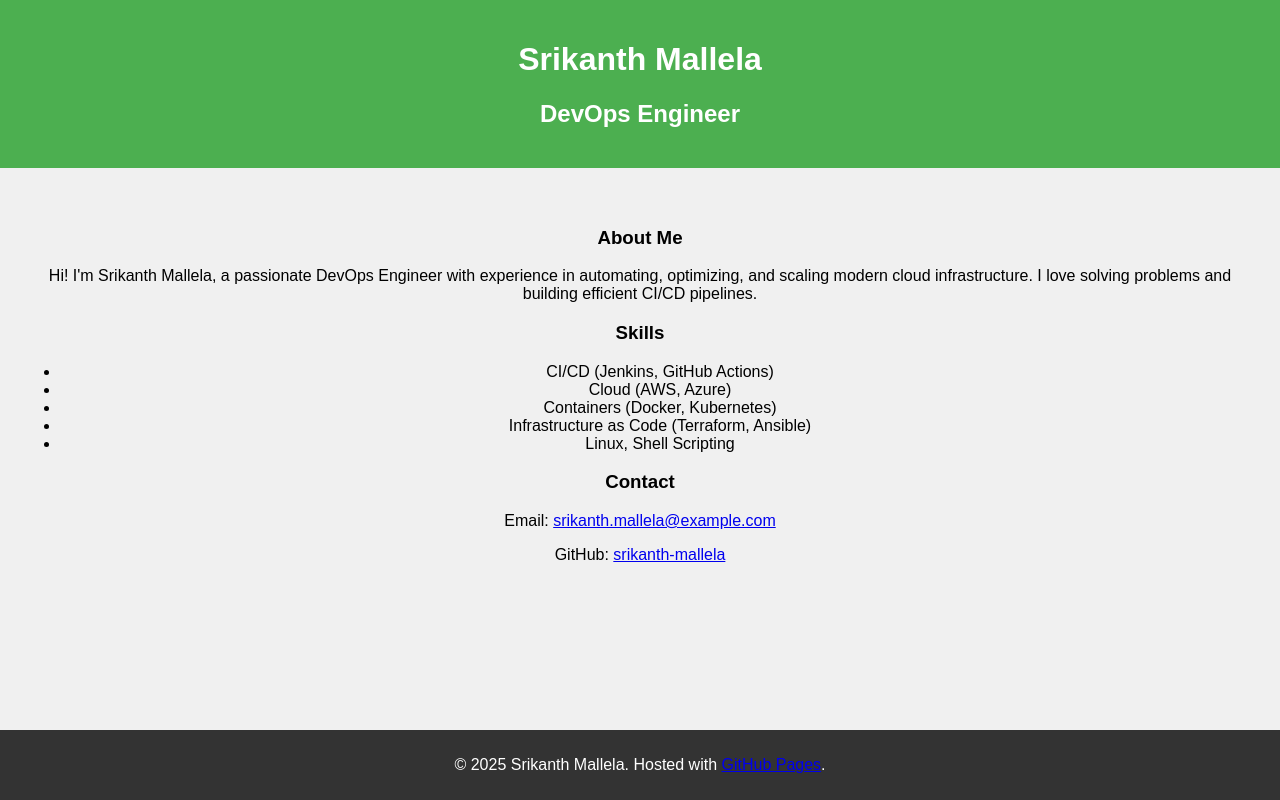
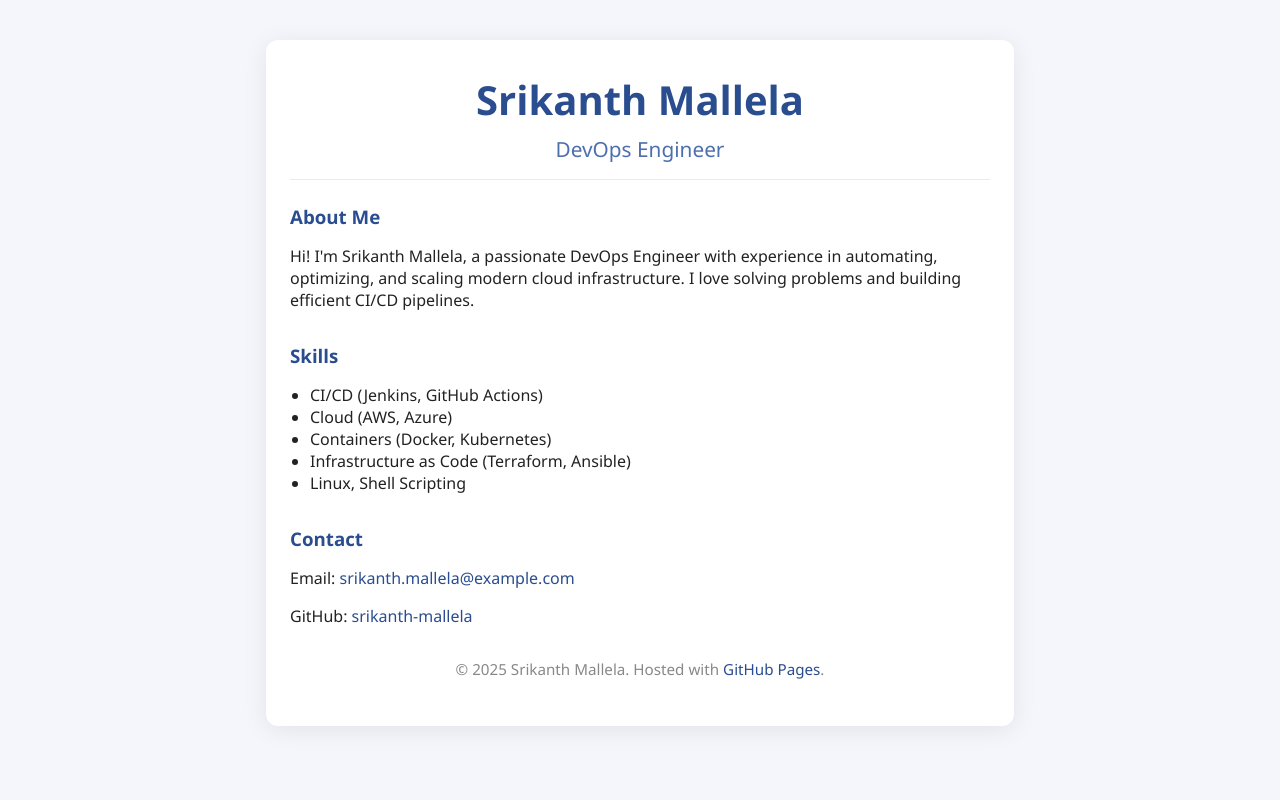
Before and after one commit to srikanth-mallela/SriMallela.github.io, a plain HTML site: page index.html in a window 1280 px wide. Drawn offline with Linux system fonts and the light colour scheme.

Commit message:
Update style.css

```diff
--- a/style.css
+++ b/style.css
@@ -1,32 +1,55 @@
 body {
-    font-family: Arial, sans-serif;
-    text-align: center;
     margin: 0;
     padding: 0;
-    background-color: #f0f0f0;
+    font-family: 'Segoe UI', Arial, sans-serif;
+    background: #f4f6fb;
+    color: #222;
 }
-
+.container {
+    max-width: 700px;
+    margin: 40px auto;
+    background: #fff;
+    border-radius: 12px;
+    box-shadow: 0 4px 24px rgba(0,0,0,0.08);
+    padding: 32px 24px;
+}
 header {
-    background-color: #4CAF50;
-    color: white;
-    padding: 20px 0;
+    border-bottom: 1px solid #eaeaea;
+    margin-bottom: 24px;
+    padding-bottom: 16px;
+    text-align: center;
 }
-
-main {
-    padding: 40px 20px;
+header h1 {
+    margin: 0 0 8px 0;
+    font-size: 2.5rem;
+    color: #2a4d8f;
 }
-
-button {
-    padding: 10px 20px;
-    font-size: 16px;
-    cursor: pointer;
+header h2 {
+    margin: 0;
+    font-size: 1.3rem;
+    color: #4e6fae;
+    font-weight: 400;
 }
-
+main section {
+    margin-bottom: 32px;
+}
+main h3 {
+    color: #2a4d8f;
+    margin-bottom: 8px;
+}
+ul {
+    padding-left: 20px;
+}
 footer {
-    background-color: #333;
-    color: white;
-    padding: 10px 0;
-    position: fixed;
-    width: 100%;
-    bottom: 0;
+    text-align: center;
+    color: #888;
+    font-size: 0.95rem;
+    margin-top: 32px;
 }
+a {
+    color: #2a4d8f;
+    text-decoration: none;
+}
+a:hover {
+    text-decoration: underline;
+}
```
